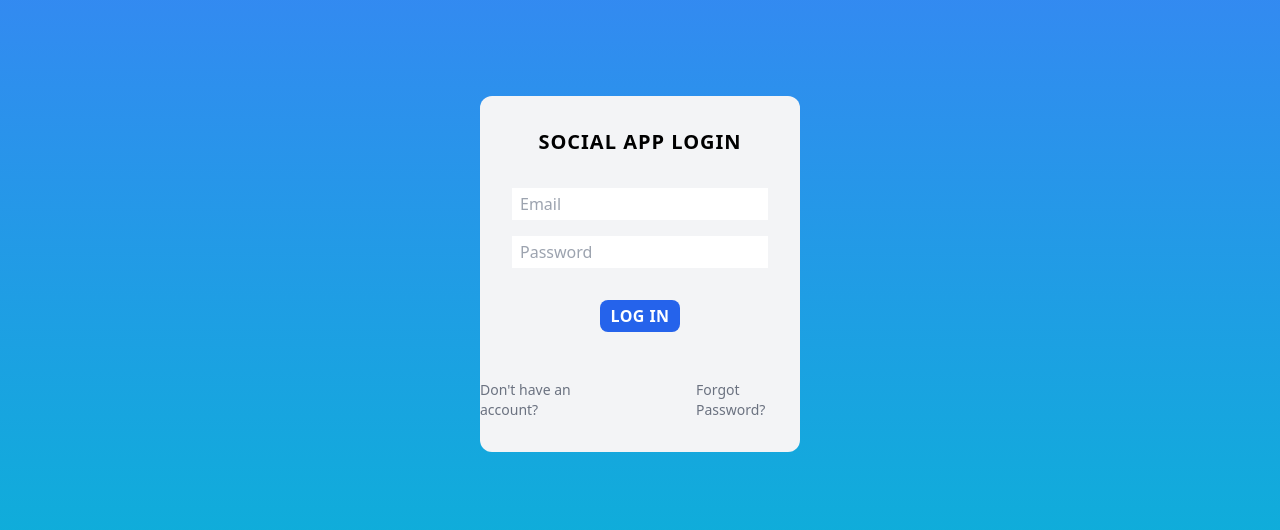
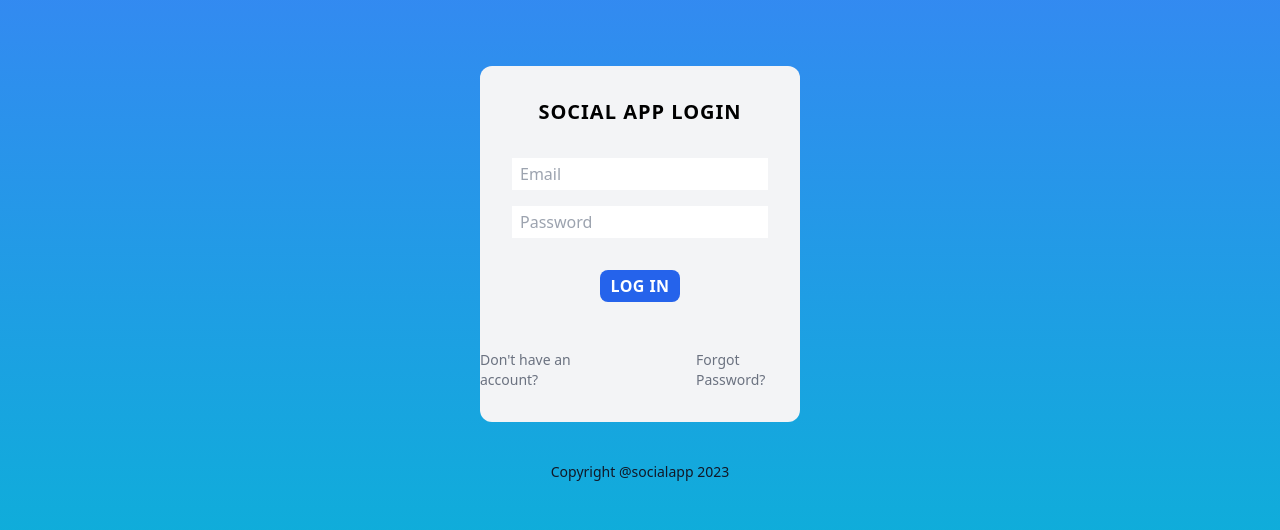
Before and after one commit to arlsurya/social-app, a React (Vite) app: page / in a window 1280 px wide. Shown: the part 126-656 px from the top of the page. Built offline with nearby package versions, Linux system fonts and the light colour scheme.

Commit message:
header footer added

```diff
--- a/src/App.jsx
+++ b/src/App.jsx
@@ -1,10 +1,14 @@
 import React from 'react'
+import Header from './Components/Header'
 import Login from './Components/Login'
+import Footer from './Components/Footer'
 
 function App() {
   return (
-    <div>
+    <div className=' bg-gradient-to-t from-cyan-500 to-blue-500 h-screen flex justify-center items-center flex-col gap-10'>
+      <Header />
       <Login />
+      <Footer />
     </div>
   )
 }
--- /dev/null
+++ b/src/Components/Footer.jsx
@@ -0,0 +1,9 @@
+import React from 'react'
+
+function Footer() {
+  return (
+    <div className='text-sm text-gray-900'>Copyright @socialapp 2023</div>
+  )
+}
+
+export default Footer
--- /dev/null
+++ b/src/Components/Header.jsx
@@ -0,0 +1,13 @@
+import React from 'react'
+
+
+function Header() {
+  return (
+    <>
+
+    </>
+
+  )
+}
+
+export default Header
--- a/src/Components/Login.jsx
+++ b/src/Components/Login.jsx
@@ -2,7 +2,7 @@ import React from 'react'
 
 function Login() {
   return (
-    <div className=' bg-gradient-to-t from-cyan-500 to-blue-500 h-screen flex justify-center items-center'>
+
         <div className='w-4/5 rounded-xl bg-gray-100 flex justify-center items-center py-8 xl:w-1/4'>
             <div className='flex flex-col justify-center items-center gap-4'>
                 <h3 className='uppercase text-xl font-semibold tracking-wider'>Social App Login</h3>
@@ -25,7 +25,7 @@ function Login() {
 
             </div>
         </div>
-    </div>
+
   )
 }
 
```
